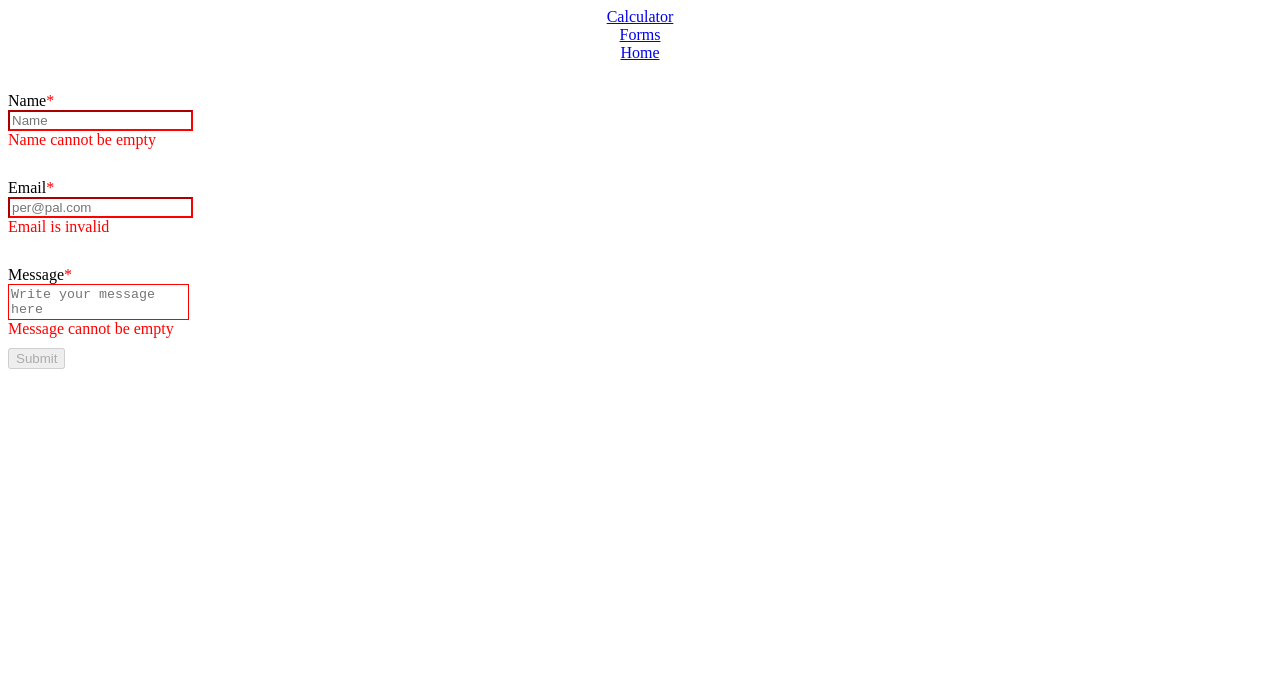
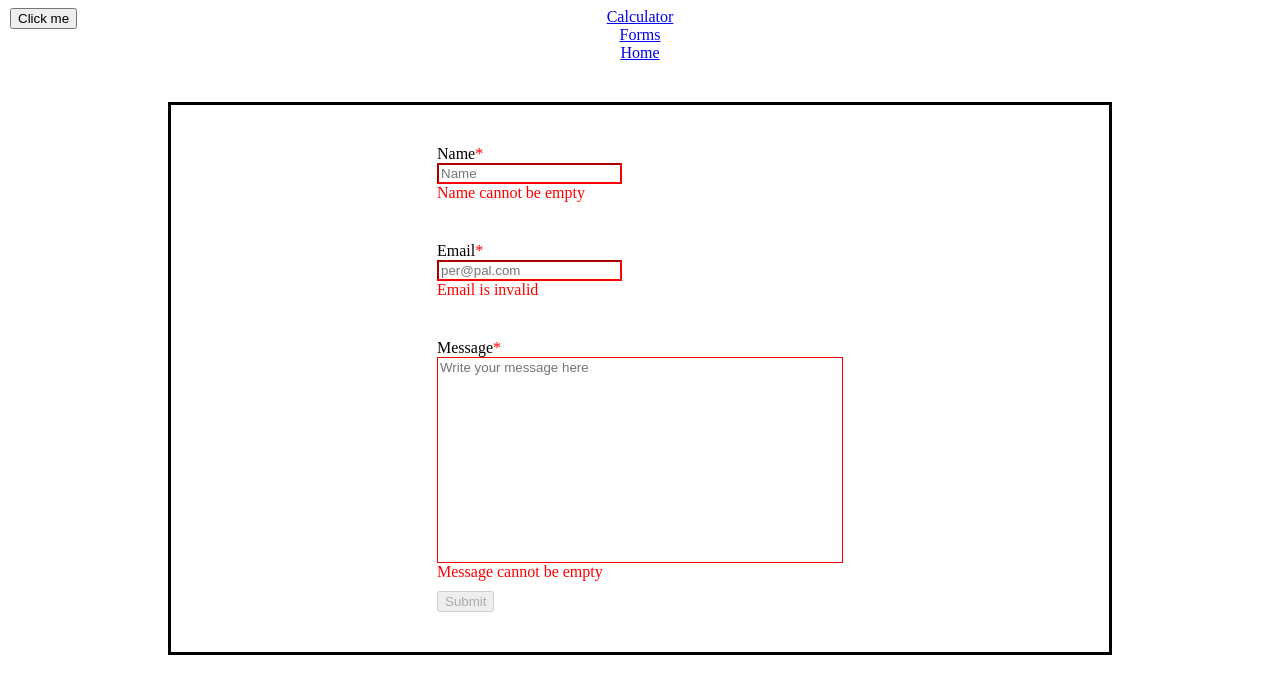
Before and after one commit to haruixu/idatt2105, a Vue app in the folder øving3/calculator-v2/: page /forms in a window 1280 px wide. Shown: the top 694 px of the page. Built offline with nearby package versions, Linux system fonts and the light colour scheme.

Commit message:
Centralized forms in screen

```diff
--- a/øving3/calculator-v2/src/App.vue
+++ b/øving3/calculator-v2/src/App.vue
@@ -3,12 +3,19 @@
       <RouterLink to="/calculator">Calculator</RouterLink>
       <RouterLink to="/forms">Forms</RouterLink>
       <RouterLink to="/">Home</RouterLink>
+      <button
+        id="homeBtn">Click me</button>
     </nav>
     <RouterView />
 
 </template>
 
 <style scoped>
+
+#homeBtn {
+  position: absolute;
+  left: 10px;
+}
 
 nav {
   display: flex;
--- a/øving3/calculator-v2/src/components/Field.vue
+++ b/øving3/calculator-v2/src/components/Field.vue
@@ -49,7 +49,6 @@ provide('field', computed(() => {
 
   label, slot {
     padding-top: 20px;
-    margin-top: 10px;
+    margin-top: 20px;
   }
-
 </style>
--- a/øving3/calculator-v2/src/components/TextArea.vue
+++ b/øving3/calculator-v2/src/components/TextArea.vue
@@ -28,4 +28,10 @@ const field = inject("field", props);
 .invalid {
   border-color: red;
 }
+
+textarea {
+  font-family: "Arial",serif;
+  width: 50vh;
+  height: 200px;
+}
 </style>
--- a/øving3/calculator-v2/src/views/FormsView.vue
+++ b/øving3/calculator-v2/src/views/FormsView.vue
@@ -1,9 +1,17 @@
 <template>
-  <SimpleForm></SimpleForm>
+  <div class="container">
+    <SimpleForm/>
+  </div>
 </template>
 
 <style scoped>
-
+  .container {
+    display: flex;
+    border: solid black;
+    justify-content: center;
+    margin: 5vh 20vh 5vh 20vh;
+    padding-bottom: 5vh;
+  }
 </style>
 
 
```
